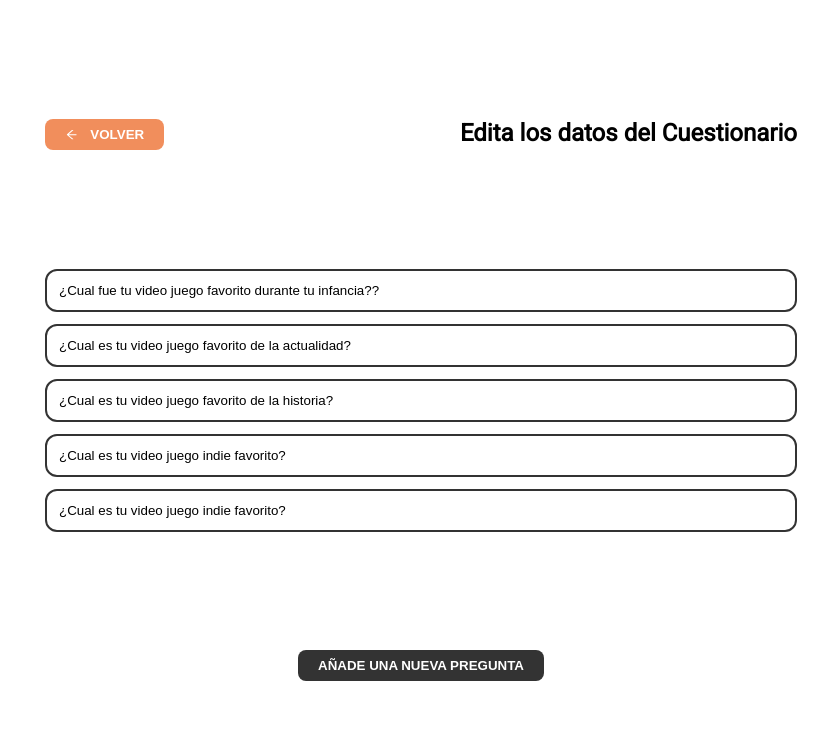
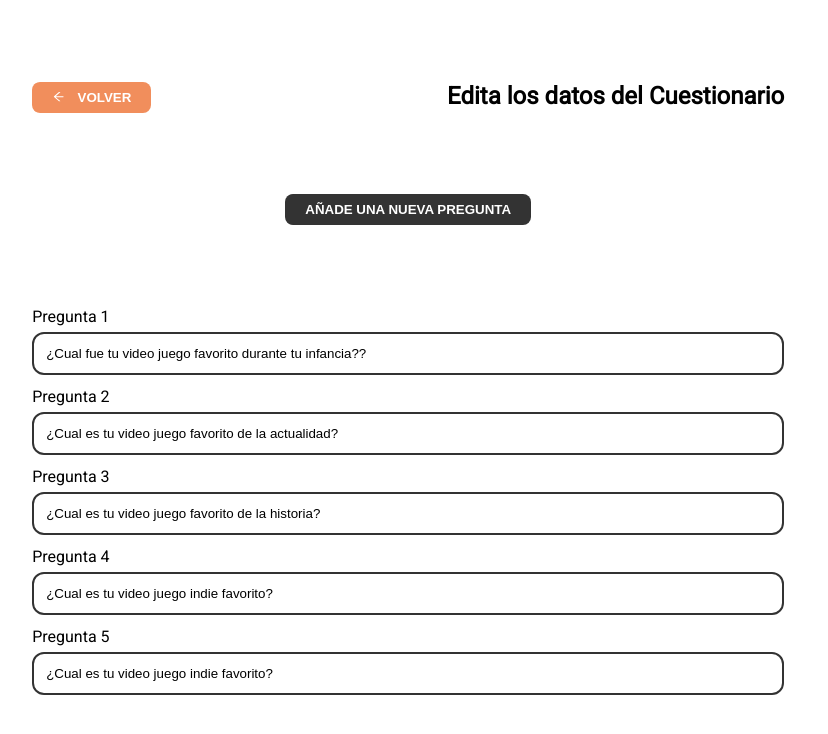
Before and after one commit to StevenNizamaMartinez/krowdi-react-prueba, a React (Vite) app: page /edit in a window 1280 px wide. Shown: the top 734 px of the page, without its empty margins (219-1047 px from the left). Built offline with nearby package versions, Linux system fonts and the light colour scheme.

Commit message:
repair counter completed videos

```diff
--- a/src/App.css
+++ b/src/App.css
@@ -35,6 +35,7 @@
   justify-content: flex-end;
   justify-content: space-between;
   font-size: 16px;
+  margin-top: 48px;
   margin-right: 10px;
   width: 100%;
   padding: 0 12px;
@@ -218,11 +219,13 @@ video {
   flex-direction: column;
   justify-content: space-evenly;
   align-items: center;
-  height: 100vh;
-  padding: 0 24px;
+  min-height: 100vh;
+  height: 100%;
+  padding: 24px 24px 48px 24px;
   width: 100%;
   max-width: 800px;
   margin: 0 auto;
+  gap: 24px;
 }
 
 .title {
@@ -238,11 +241,23 @@ video {
   width: 100%;
 }
 
+.form-item{
+  display: flex;
+  flex-direction: column;
+  gap: 6px;
+}
+
 .form-container input {
   width: 100%;
   padding: 12px;
   border-radius: 12px;
   border: 2px solid var(--color-black);
+}
+
+.newForm{
+  display: flex;
+  flex-direction: column;
+  gap: 4px;
 }
 
 /* MEDIA QUERY */
--- a/src/Pages/PageHome.jsx
+++ b/src/Pages/PageHome.jsx
@@ -8,10 +8,7 @@ import ButtonQuestion from '../components/ButtonQuestion'
 
 function PageHome() {
   const { data, saveVideosCompleted } = useAppContext()
-  const [counter, setCounter] = useState(data?.filter((item) => {
-    item.video !== ""
-    return item
-  }))
+  const [counter, setCounter] = useState(data?.filter((item) => item.video !== ''))
 
   const handleCompletedVideos = () => {
     saveVideosCompleted("data")
--- a/src/Pages/PageNewData.jsx
+++ b/src/Pages/PageNewData.jsx
@@ -6,7 +6,7 @@ import { useHandlerForm } from '../custom/useHandlerForm'
 
 function PageNewData() {
 
-  const { data, setData } = useAppContext()
+  const { data } = useAppContext()
   const {
     handleInputId,
     handleChange,
@@ -21,37 +21,38 @@ function PageNewData() {
         <ButtonBack />
         <h2>Edita los datos del Cuestionario</h2>
       </div>
+      <div className="newForm">
+        <button onClick={handleClick} className='btn btn-black'>Añade una nueva pregunta</button>
+        {
+          show &&
+          <form className='form-container' onSubmit={handleNewData}>
+            <label htmlFor="newdata">Pregunta: </label>
+            <input name='question' type="text" id='newdata' />
+            <button className='btn btn-success'>Save</button>
+          </form>
+        }
+      </div>
       <div className="form-container">
         {
           data?.sort((a, b) => a.id - b.id)
             .map((item) => {
               return (
                 <form key={item.id} className='form-item'>
-                  <label htmlFor="question"></label>
+                  <label htmlFor={item.id}>
+                    Pregunta {item.id}
+                  </label>
                   <input
-                  onClick={() => handleInputId(item.id)} type="text"
-                  name='question'
-                  value={item?.question}
-                  onChange={(e) => handleChange(e, item.id)} />
+                    onClick={() => handleInputId(item.id)} type="text"
+                    name='question'
+                    value={item?.question}
+                    id={item.id}
+                    onChange={(e) => handleChange(e, item.id)} />
                 </form>
               )
             })
         }
       </div>
-      <div className="newForm">
-        <button onClick={handleClick} className='btn btn-black'>Añade una nueva pregunta</button>
 
-        {
-          show &&
-          <form onSubmit={handleNewData}>
-            <div>
-              <label htmlFor="newdata">Pregunta: </label>
-              <input name='question' type="text" id='newdata' />
-            </div>
-            <button className='btn btn-success'>Save</button>
-          </form>
-        }
-      </div>
     </div>
   )
 }
--- a/src/index.css
+++ b/src/index.css
@@ -9,13 +9,14 @@
 
 html {
   font-family: "Roboto", sans-serif;
-  width: 100vw;
+  width: 98vw;
   height: 100vh;
 }
 
 #root {
   width: 100%;
-  height: 95vh;
+  min-height: 95vh;
+  overflow-x: hidden;
 }
 
 button {
```
Also changed, not shown: src/custom/useHandlerForm.jsx (+9 -9 lines).
